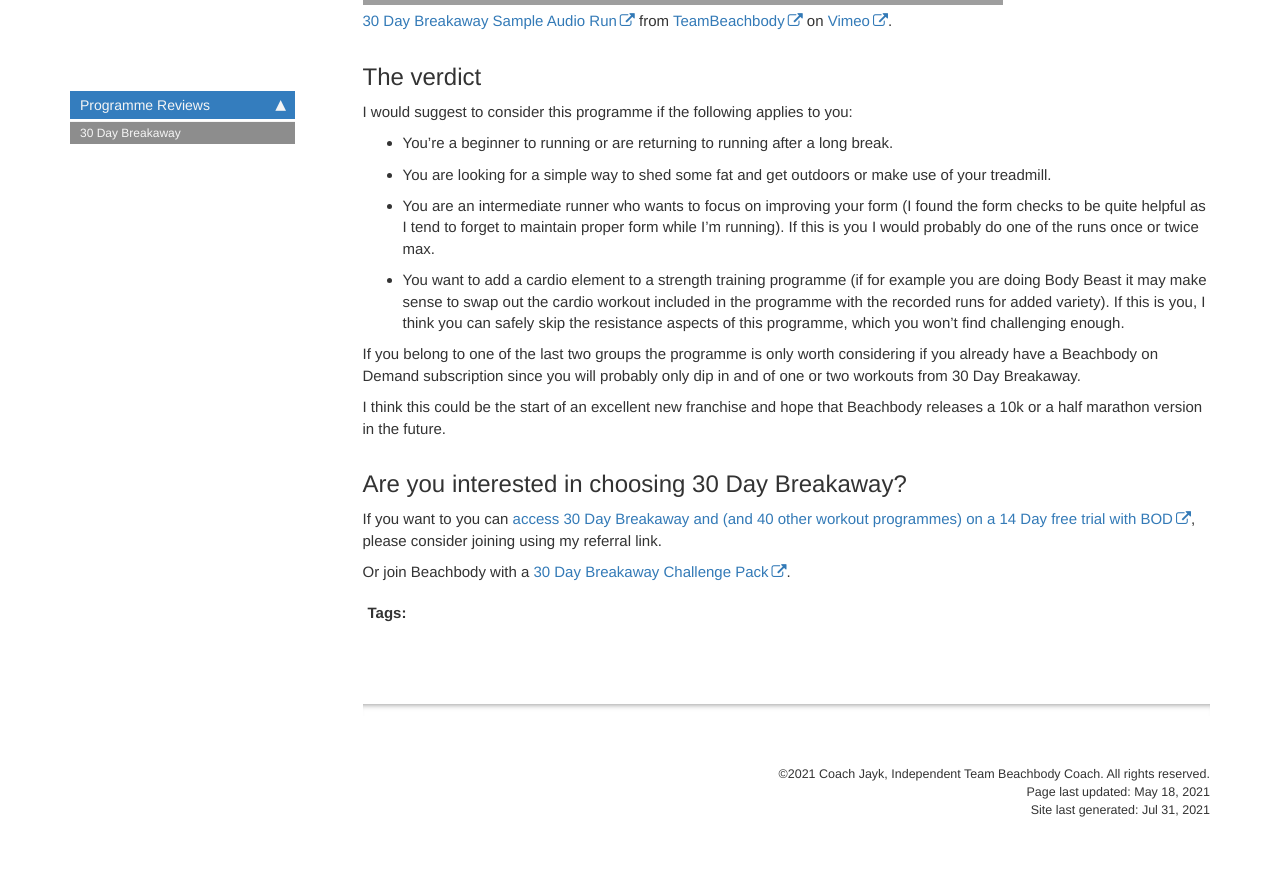
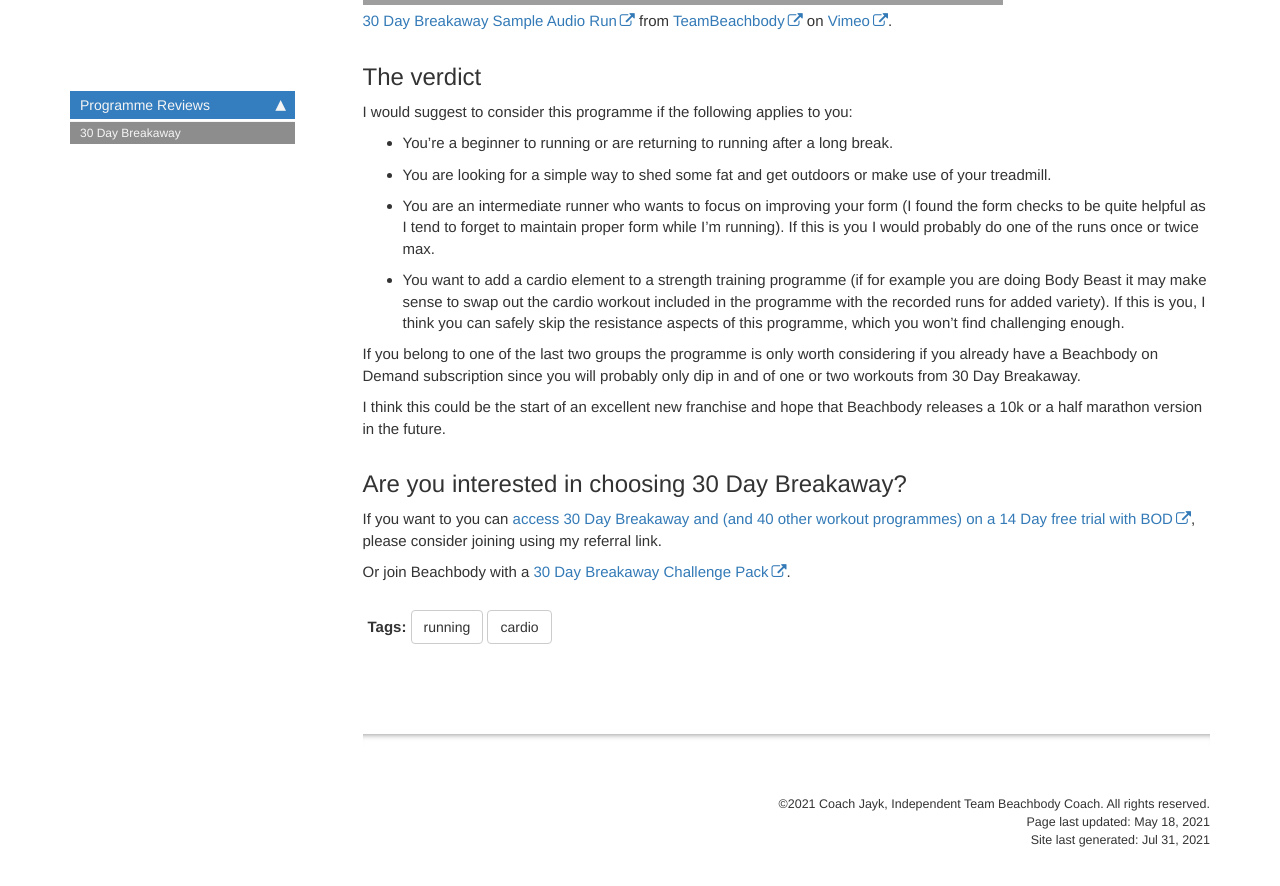
Before and after one commit to robconaty/Unofficial-Beachbody-Wiki, a Jekyll site: the page built from pages/mydoc/30daybreakaway.md, in a window 1280 px wide and 900 px high, scrolled down 4878 px. Shown: the top 886 px of the window. Built offline with Jekyll 4.4.1, drawn with Linux system fonts in a browser that asks for light colours; comment, search, counter and statistics services are not loaded; grey boxes are pictures that could not be loaded.

Commit message:
Update 30daybreakaway.md

```diff
--- a/pages/mydoc/30daybreakaway.md
+++ b/pages/mydoc/30daybreakaway.md
@@ -1,6 +1,6 @@
 ---
 title: 30 Day Breakaway
-tags: [getting_started, formatting, content_types]
+tags: [running, cardio]
 keywords: pages, authoring, exclusion, frontmatter
 last_updated: May 18, 2021
 summary: 30 Day Breakaway is billed as a hybrid running and resistance training programme to prepare you to complete a 5k run. It includes both strength/weight training workouts and runs of 20-25 minutes across a training calendar designed to get you ready for race day. You can choose to run either outdoor by downloading guided audio training on your phone or indoor on a treadmill, in which case you can follow the trainer Idalis Velazquez on her runs through amazing natural settings.
```
